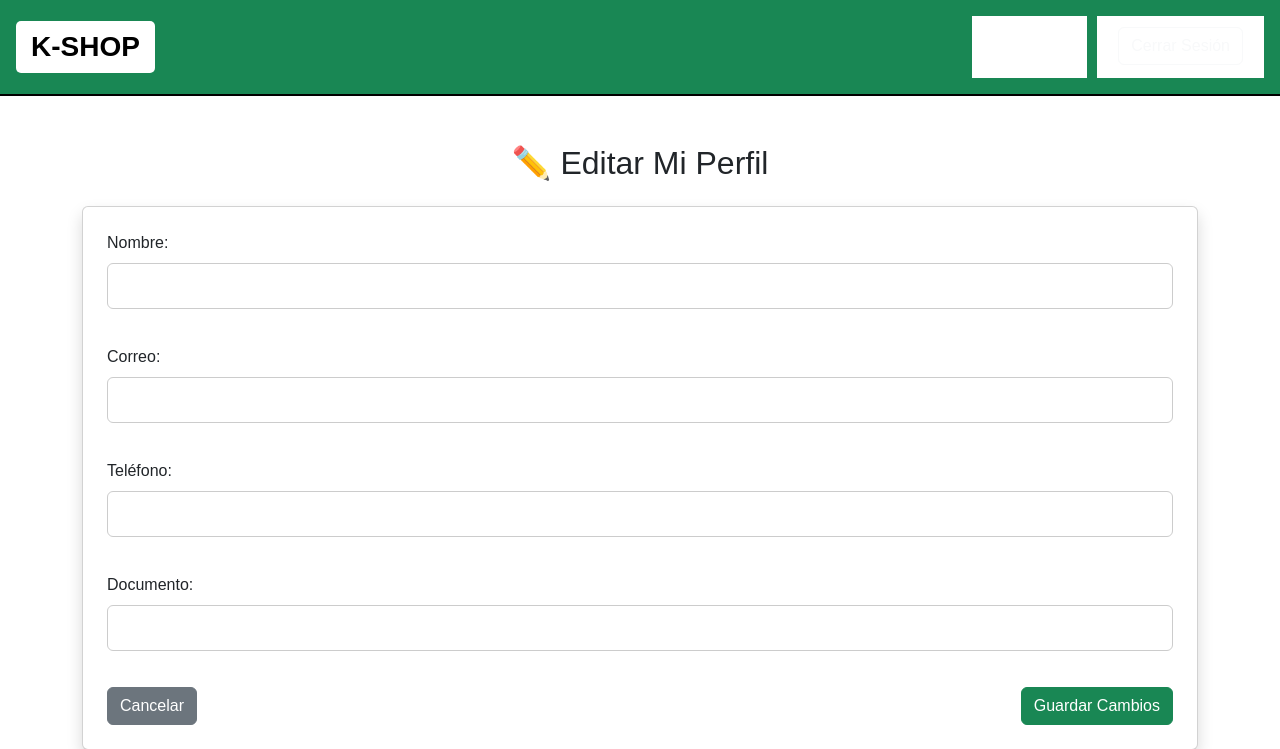
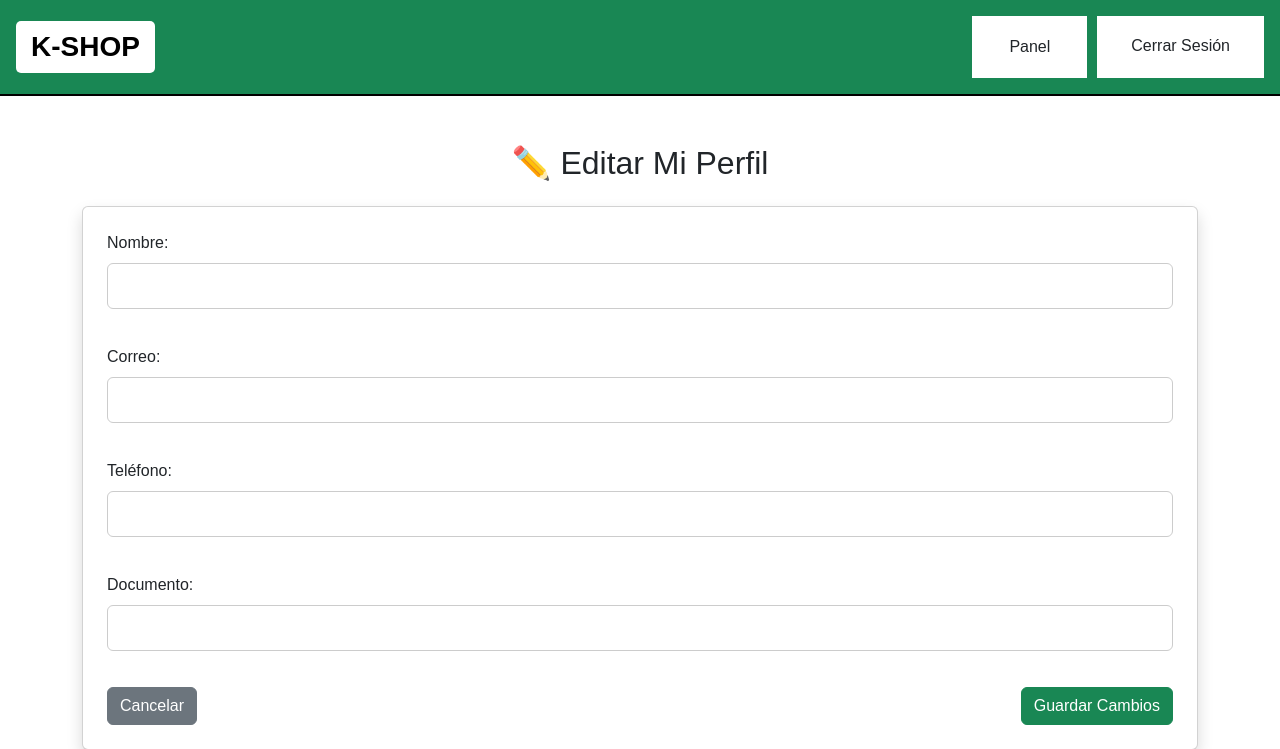
Before and after one commit to kev-abs/kshop-code, a PHP site: page /php/editar_perfil.php in a window 1280 px wide. Shown: the top 749 px of the page. Run offline with PHP 8.4, Linux system fonts and the light colour scheme; the visitor is signed in with stand-in values (Sample User, id 1); tables that the repository leaves empty or names only in its code hold one stand-in row (values such as "Sample post"); data that the repository does not hold is empty.

Commit message:
Update editar_perfil.php

```diff
--- a/php/editar_perfil.php
+++ b/php/editar_perfil.php
@@ -46,10 +46,10 @@ if (!$cliente) {
   <nav>
     <ul class="nav">
       <li class="nav-item">
-        <a href="../Paneles/panelcliente.php" class="nav-link text-white">Panel</a>
+        <a href="../Paneles/panelcliente.php" class="nav-link text-dark">Panel</a>
       </li>
       <li class="nav-item">
-        <a href="../php/cerrarsesion.php" class="btn btn-outline-light">Cerrar Sesión</a>
+        <a href="../php/cerrarsesion.php" class="btn ">Cerrar Sesión</a>
       </li>
     </ul>
   </nav>
```
